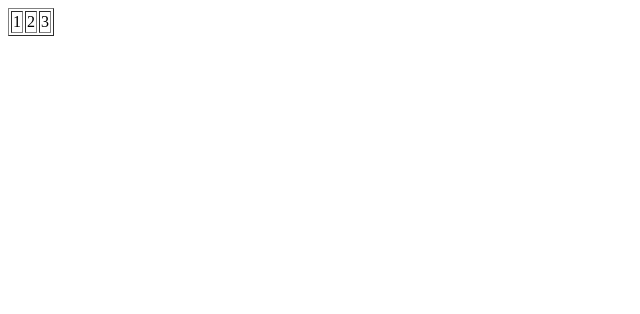
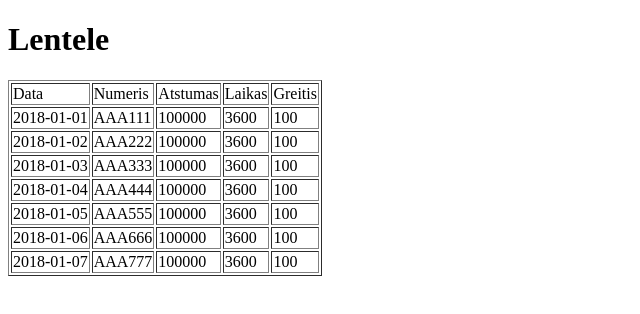
Before and after one commit to bmindaugas/14_JS_loops, a plain HTML site: page a.html in a window 1280 px wide. Shown: the whole page, without its empty margins (0-640 px from the left). Drawn offline with Linux system fonts and the light colour scheme.

Commit message:
dabar a yra kopija index

```diff
--- a/a.html
+++ b/a.html
@@ -1,35 +1,23 @@
 <!DOCTYPE html>
-<html>
+<html lang="en">
 <head>
-    <meta charset="utf-8" />
-    <meta http-equiv="X-UA-Compatible" content="IE=edge">
-    <title>loops</title>
-    <meta name="viewport" content="width=device-width, initial-scale=1">
-    <link rel="stylesheet" type="text/css" media="screen" />
-    <!-- <script>
+    <meta charset="UTF-8">
+    <meta name="viewport" content="width=device-width, initial-scale=1.0">
+    <meta http-equiv="X-UA-Compatible" content="ie=edge">
+    <title>Document</title>
 
-        var auto1 = {
-            Data: ['2017-07-06 19:59:45'],
-            vn: ['LRS111'],
-            metrai: [100000],
-            sekundes: [3600],
-        }
-
-        document.getElementById('auto1').innerHTML = 5 + 6;
-        console.log (automobilis.sekundes);
-
-
-    </script> -->
-    <!-- <style>td {border: solid red 1px; width: 33vw; height: 40px;}</style> -->
 </head>
 <body>
+    <h1>Lentele</h1>
     <table border="1">
         <thead>
-                <tr id="autos">
-                        <td>1</td>
-                        <td>2</td>
-                        <td>3</td>
-                </tr>
+            <tr>
+                <td>Data</td>
+                <td>Numeris</td>
+                <td>Atstumas</td>
+                <td>Laikas</td>
+                <td>Greitis</td>
+            </tr>
         </thead>
         <tbody>
 
@@ -37,27 +25,34 @@
     </table>
 
     <script>
+        var autos = [
+            ['2018-01-01', 'AAA111', 100000, 3600],
+            ['2018-01-02', 'AAA222', 100000, 3600],
+            ['2018-01-03', 'AAA333', 100000, 3600],
+            ['2018-01-04', 'AAA444', 100000, 3600],
+            ['2018-01-05', 'AAA555', 100000, 3600],
+            ['2018-01-06', 'AAA666', 100000, 3600],
+            ['2018-01-07', 'AAA777', 100000, 3600]
+        ];
+        var tekstas = '';
+        for (i = 0; i < autos.length; i++) {
+            if (!autos[i][3]) {
+                continue;
+            }
+            tekstas += '<tr>';
 
+            for (j = 0; j < autos[i].length; j++) {
+                tekstas += stulpelis(autos[i][j]);
+            }
 
-            // document.querySelector('tbody').innerHTML = tekstas;
+            tekstas += stulpelis(autos[i][2] / autos[i][3] * 3.6) + '</tr>';
+        }
+        document.querySelector('tbody').innerHTML = tekstas;
+
+        function stulpelis(reiksme) {
+            var td = '<td>' + reiksme + '</td>';
+            return td;
+        }
     </script>
-
 </body>
 </html>
-
-<!-- kilometrai per valanda
-valstybiniai numeriai
-data -->
-
-
-<!-- <script>
-for (i = 0; i < autos.length; i++) {
-    console.log(i);
-}
-</script>
-
-<script>
-    for (i = 0; i < autos.length; i++) {
-        console.log(autos[i][1]);
-    }
-    </script> -->
```
